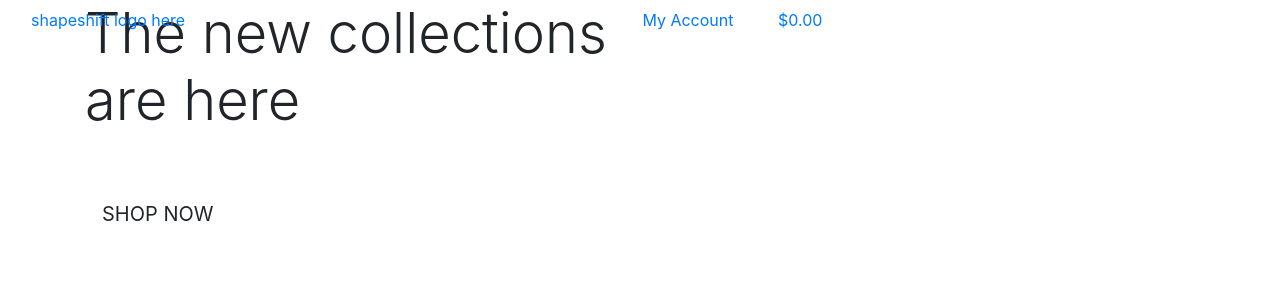
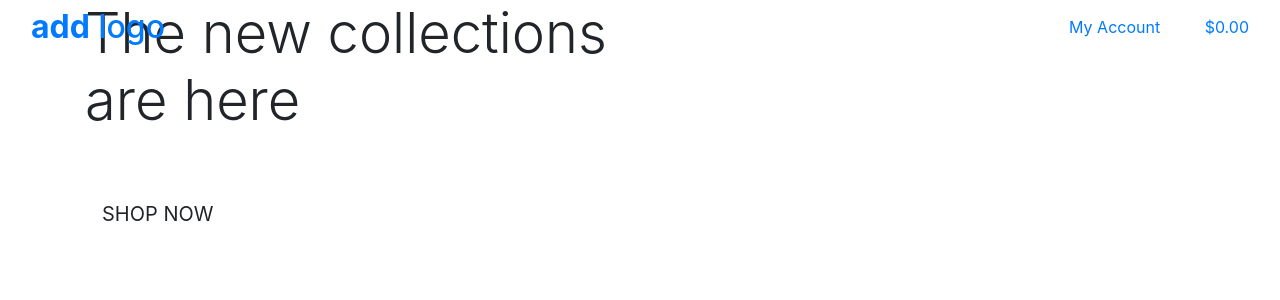
Before and after one commit to Gabriel5638/shape-shift, a Django app: page / in a window 1280 px wide. Shown: the top 300 px of the page. Run offline with Django 3.2, Linux system fonts and the light colour scheme; some libraries are stand-ins or nearby versions.

Commit message:
Finish creating the shapeshift containers and put them in the correct position e.g the logo on the left side of the screen the shopping bag on the right side

```diff
--- a/templates/base.html
+++ b/templates/base.html
@@ -3,7 +3,6 @@
 <!doctype html>
 <html lang="en">
   <head>
-
     {% block meta %}
         <meta http-equiv="X-UA-Compatible" content="ie=edge">
         <meta charset="utf-8">
@@ -15,34 +14,32 @@
 
     {% block corecss %}
         <link rel="stylesheet" href="https://stackpath.bootstrapcdn.com/bootstrap/4.4.1/css/bootstrap.min.css" integrity="sha384-Vkoo8x4CGsO3+Hhxv8T/Q5PaXtkKtu6ug5TOeNV6gBiFeWPGFN9MuhOf23Q9Ifjh" crossorigin="anonymous">
-        <!--add css link-->
-        <!--add google fonts link-->
     {% endblock %}
 
     {% block extra_css %}
     {% endblock %}
 
     {% block corejs %}
-    <!-- add fontawesome kit-->
-    <script src="https://cdnjs.cloudflare.com/ajax/libs/popper.js/1.16.0/umd/popper.min.js" integrity="sha384-9/reFTGAW83EW2RDu2S0pG5zR6p6F5w5s3G5f5G5G5G5G5G5G5G5G5G5G5G5G5G5G5" crossorigin="anonymous"></script>
         <script src="https://code.jquery.com/jquery-3.4.1.slim.min.js" integrity="sha384-J6qa4849blE2+poT4WnyKhv5vZF5SrPo0iEjwBvKU7imGFAV0wwj1yYfoRSJoZ+n" crossorigin="anonymous"></script>
-        <script src="https://cdn.jsdelivr.net/npm/jquery@3.5.1/dist/jquery.min.js" integrity="sha256-9/aliU8dGd2tb6OSsuzixeV4y/faTqgFtohetphbbj0=" crossorigin="anonymous"></script>
+        <script src="https://cdn.jsdelivr.net/npm/popper.js@1.16.0/dist/umd/popper.min.js" integrity="sha384-Q6E9RHvbIyZFJoft+2mJbHaEWldlvI9IOYy5n3zV9zzTtmI3UksdQRVvoxMfooAo" crossorigin="anonymous"></script>
         <script src="https://stackpath.bootstrapcdn.com/bootstrap/4.4.1/js/bootstrap.min.js" integrity="sha384-wfSDF2E50Y2D1uUdj0O3uMBJnjuUD4Ih7YwaYd1iqfktj0Uod8GCExl3Og8ifwB6" crossorigin="anonymous"></script>
-        <!-- add stripe script here-->
     {% endblock %}
 
     {% block extra_js %}
     {% endblock %}
 
-    <title>Shape Shift {% block extra_title %}{% endblock %}</title>
+    <title>Shape-Shift {% block extra_title %}{% endblock %}</title>
   </head>
   <body>
     <header class="container-fluid fixed-top">
         <div class="row">
-        <div class="col-12 col-lg-4 my-auto py-1 py-lg-0 text-center text-lg-left">
-          <a href="{% url 'home' %}" class="nav-link main-logo-link">shapeshift logo here</a>
+            <div class="col-12 col-lg-6 my-auto py-1 py-lg-0 text-center text-lg-left">
+                <a href="{% url 'home' %}" class="nav-link main-logo-link">
+                    <h2 class="logo-font text-black my-0"><strong>add</strong> logo</h2>
+                </a>
             </div>
-        <div class="col-12 col-lg-4 my-auto py-1 py-lg-0">
+
+            <div class="col-12 col-lg-6 my-auto py-1 py-lg-0 text-right">
                 <ul class="list-inline list-unstyled text-center text-lg-right my-0">
                     <li class="list-inline-item dropdown">
                         <a class="text-black nav-link" href="#" id="user-options" data-toggle="dropdown" aria-haspopup="true" aria-expanded="false">
@@ -96,6 +93,5 @@
     {% block postloadjs %}
     {% endblock %}
 
-
   </body>
 </html>
```
Lines whose indentation alone changed are shown as unchanged.
